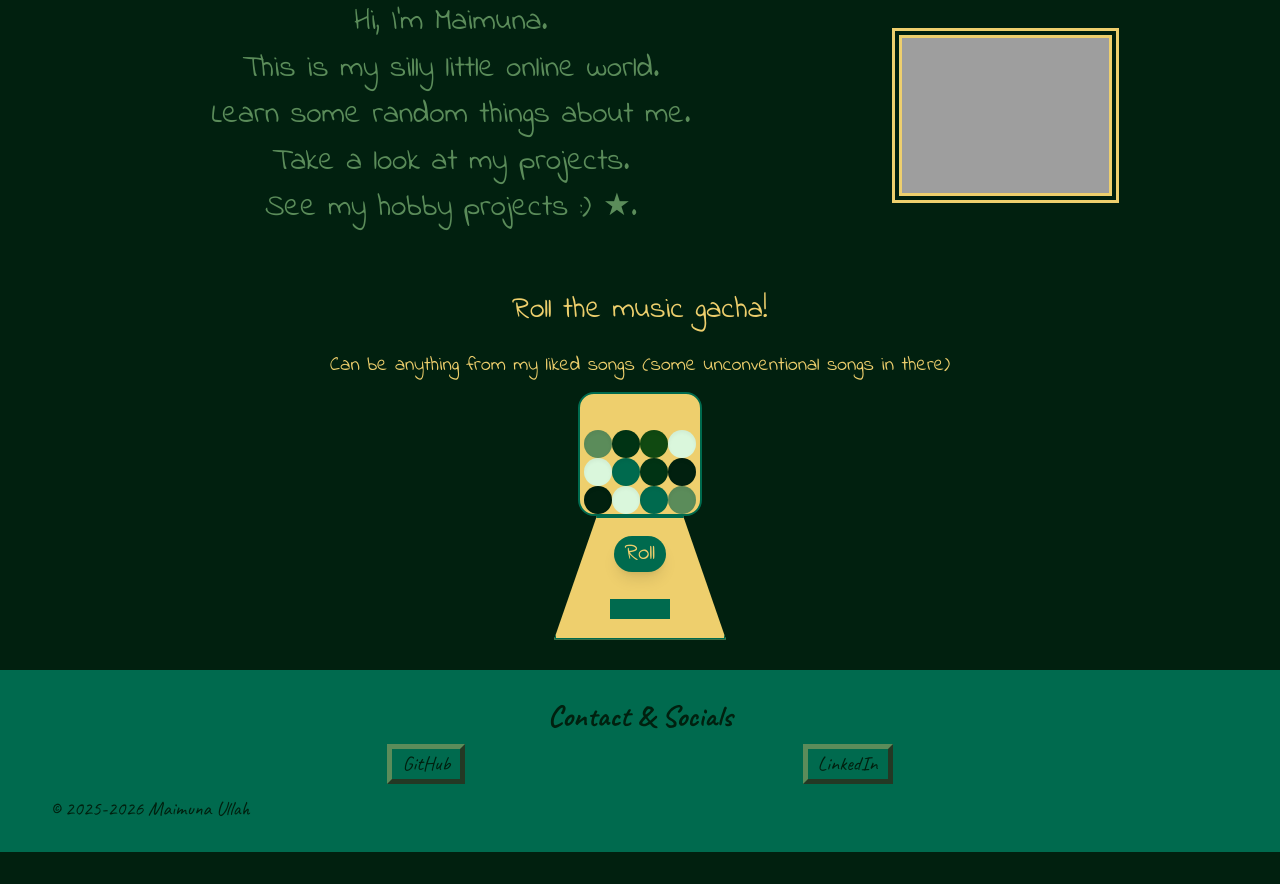
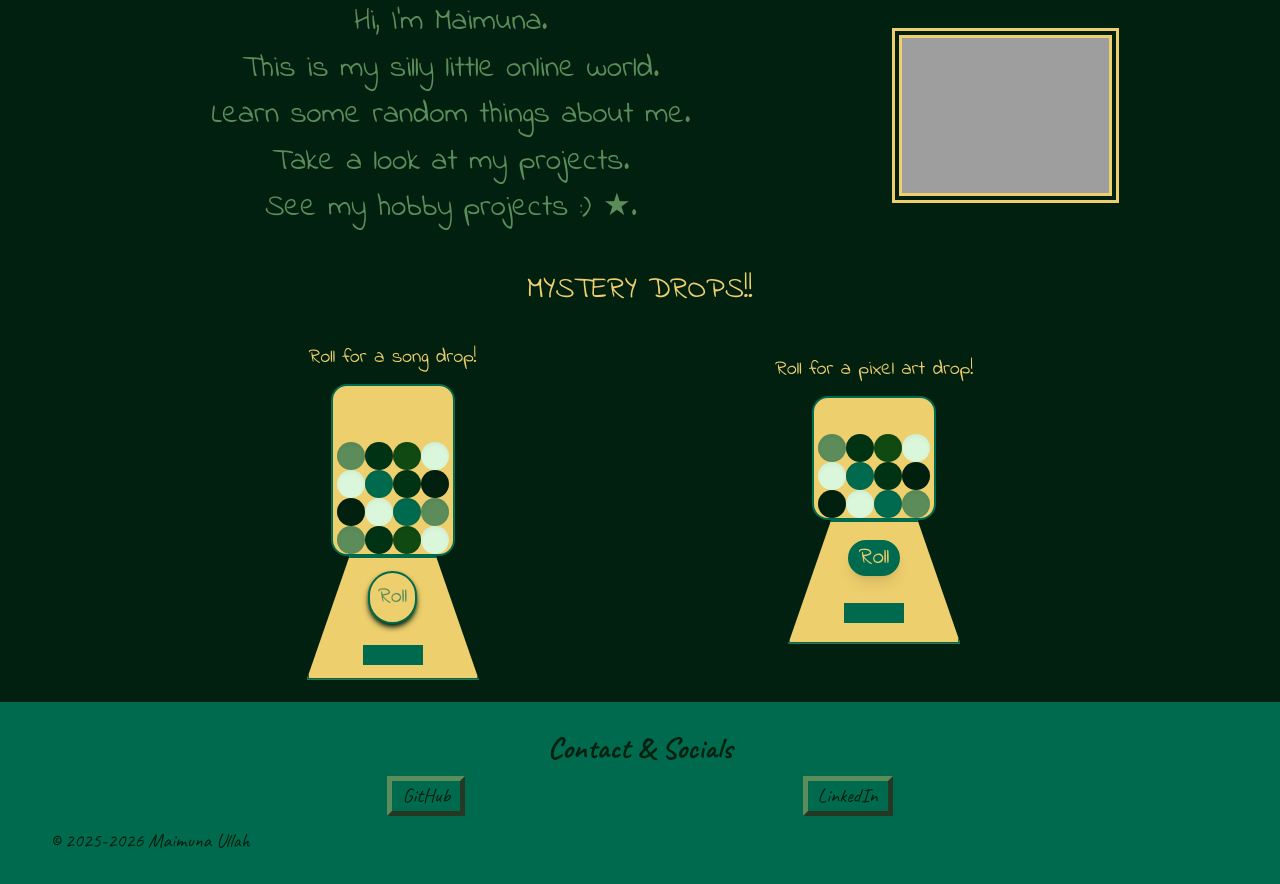
Before and after one commit to MaimunaU/personal-site, a Flask app: page / in a window 1280 px wide. Shown: the part 205-1089 px from the top of the page. Before the commit the page ends 1057 px from the top, so only its background shows below. Run offline with Flask 3, Linux system fonts and the light colour scheme; grey boxes are pictures that could not be loaded.

Commit message:
changes to song gacha and added another random pull interaction

```diff
--- a/app.py
+++ b/app.py
@@ -1,4 +1,4 @@
-import json, random, os
+import json, random, os, pyfiglet
 from flask import Flask, render_template, jsonify
 
 app = Flask(__name__)
@@ -60,5 +60,36 @@ def pull_gacha():
     chosen_song = random.choice(ALL_SONGS)
     return jsonify(chosen_song)
 
+@app.route('/api/pixel-art', methods=['GET'])
+def generate_pixel_art():
+
+    hue = random.randint(30, 270)
+    main_color = f"hsl({hue}, 50%, 70%)"
+    bg_color = "black"
+
+    # Start building the SVG code string
+    # We use a 10x10 grid coordinate system
+    svg_parts = [f'<svg xmlns="http://www.w3.org/2000/svg" viewBox="0 0 10 10" width="200" height="200">']
+    svg_parts.append(f'<rect width="10" height="10" fill="{bg_color}"/>')
+
+    # Loop through rows (0 to 9) and columns (0 to 4 - only the left half!)
+    for y in range(10):
+        for x in range(5):
+            # 50% chance a block is filled
+            if random.choice([True, False]):
+                # 1. Draw the pixel on the left side
+                svg_parts.append(f'<rect x="{x}" y="{y}" width="1" height="1" fill="{main_color}"/>')
+
+                # 2. Automatically mirror it to the right side (column 9 down to 5)
+                mirror_x = 9 - x
+                svg_parts.append(f'<rect x="{mirror_x}" y="{y}" width="1" height="1" fill="{main_color}"/>')
+
+    svg_parts.append('</svg>')
+
+    # Combine everything into one string of valid SVG code
+    svg_string = "".join(svg_parts)
+
+    return jsonify({"svg": svg_string})
+
 if __name__ == '__main__':
     app.run(debug=True, port=5000)
--- a/static/dist/output.css
+++ b/static/dist/output.css
@@ -28,6 +28,7 @@
     --text-4xl--line-height: calc(2.5 / 2.25);
     --font-weight-bold: 700;
     --radius-md: 0.375rem;
+    --radius-lg: 0.5rem;
     --radius-xl: 0.75rem;
     --radius-2xl: 1rem;
     --default-transition-duration: 150ms;
@@ -240,6 +241,9 @@
   .h-31 {
     height: calc(var(--spacing) * 31);
   }
+  .h-43 {
+    height: calc(var(--spacing) * 43);
+  }
   .w-7 {
     width: calc(var(--spacing) * 7);
   }
@@ -347,14 +351,14 @@
   .object-cover {
     object-fit: cover;
   }
+  .p-2 {
+    padding: calc(var(--spacing) * 2);
+  }
   .p-6 {
     padding: calc(var(--spacing) * 6);
   }
   .py-3 {
     padding-block: calc(var(--spacing) * 3);
-  }
-  .py-5 {
-    padding-block: calc(var(--spacing) * 5);
   }
   .py-7 {
     padding-block: calc(var(--spacing) * 7);
@@ -399,6 +403,9 @@
     font-size: var(--text-xs);
     line-height: var(--tw-leading, var(--text-xs--line-height));
   }
+  .text-\[22px\] {
+    font-size: 22px;
+  }
   .text-\[23px\] {
     font-size: 23px;
   }
@@ -438,9 +445,19 @@
     --tw-shadow: 0 10px 15px -3px var(--tw-shadow-color, rgb(0 0 0 / 0.1)), 0 4px 6px -4px var(--tw-shadow-color, rgb(0 0 0 / 0.1));
     box-shadow: var(--tw-inset-shadow), var(--tw-inset-ring-shadow), var(--tw-ring-offset-shadow), var(--tw-ring-shadow), var(--tw-shadow);
   }
+  .shadow-md {
+    --tw-shadow: 0 4px 6px -1px var(--tw-shadow-color, rgb(0 0 0 / 0.1)), 0 2px 4px -2px var(--tw-shadow-color, rgb(0 0 0 / 0.1));
+    box-shadow: var(--tw-inset-shadow), var(--tw-inset-ring-shadow), var(--tw-ring-offset-shadow), var(--tw-ring-shadow), var(--tw-shadow);
+  }
   .ring {
     --tw-ring-shadow: var(--tw-ring-inset,) 0 0 0 calc(1px + var(--tw-ring-offset-width)) var(--tw-ring-color, currentcolor);
     box-shadow: var(--tw-inset-shadow), var(--tw-inset-ring-shadow), var(--tw-ring-offset-shadow), var(--tw-ring-shadow), var(--tw-shadow);
+  }
+  .shadow-dark-green {
+    --tw-shadow-color: #01200f;
+    @supports (color: color-mix(in lab, red, red)) {
+      --tw-shadow-color: color-mix(in oklab, var(--color-dark-green) var(--tw-shadow-alpha), transparent);
+    }
   }
   .transition-all {
     transition-property: all;
--- a/static/js/main.js
+++ b/static/js/main.js
@@ -69,4 +69,12 @@ document.addEventListener('DOMContentLoaded', () => {
           console.error("Failed to pull gacha:", err);
       }
   });
+
+  document.getElementById('pixel-btn').addEventListener('click', async () => {
+    const response = await fetch('/api/pixel-art');
+    const data = await response.json();
+
+    // Inject the raw SVG string directly into the webpage
+    document.getElementById('art-container').innerHTML = data.svg;
+  });
 });
--- a/templates/index.html
+++ b/templates/index.html
@@ -45,10 +45,61 @@
             </div>
         </div>
 
-        <!-- gacha machine -->
-        <div class="text-center py-5 flex items-center justify-center flex-col">
-            <p class="text-3xl text-jasmine py-3">Roll the music gacha!</p>
-            <p class="text-xl text-jasmine py-3">Can be anything from my liked songs (some unconventional songs in there)</p>
+        <!-- random pulls -->
+        <p class="text-3xl text-jasmine py-3 text-center">MYSTERY DROPS!!</p>
+        <div class="flex justify-evenly items-center">
+            <!-- music pulls -->
+            <div class="text-center flex py-3 items-center justify-center flex-col">
+                <p class="text-xl text-jasmine py-3">Roll for a song drop!</p>
+                <div class="bg-jasmine rounded-2xl w-31 h-43 center flex items-center border-2 border-bottle-green flex-col justify-end">
+                    <div class="flex">
+                        <div class="w-7 h-7 bg-sea-green rounded-full shadow-inner"></div>
+                        <div class="w-7 h-7 bg-pakistan-green rounded-full shadow-inner"></div>
+                        <div class="w-7 h-7 bg-green rounded-full shadow-inner"></div>
+                        <div class="w-7 h-7 bg-nyanza rounded-full shadow-inner"></div>
+                    </div>
+                    <div class="flex">
+                        <div class="w-7 h-7 bg-nyanza rounded-full shadow-inner"></div>
+                        <div class="w-7 h-7 bg-bottle-green rounded-full shadow-inner"></div>
+                        <div class="w-7 h-7 bg-pakistan-green rounded-full shadow-inner"></div>
+                        <div class="w-7 h-7 bg-dark-green rounded-full shadow-inner"></div>
+                    </div>
+                    <div class="flex">
+                        <div class="w-7 h-7 bg-dark-green rounded-full shadow-inner"></div>
+                        <div class="w-7 h-7 bg-nyanza rounded-full shadow-inner"></div>
+                        <div class="w-7 h-7 bg-bottle-green rounded-full shadow-inner"></div>
+                        <div class="w-7 h-7 bg-sea-green rounded-full shadow-inner"></div>
+                    </div>
+                    <div class="flex">
+                        <div class="w-7 h-7 bg-sea-green rounded-full shadow-inner"></div>
+                        <div class="w-7 h-7 bg-pakistan-green rounded-full shadow-inner"></div>
+                        <div class="w-7 h-7 bg-green rounded-full shadow-inner"></div>
+                        <div class="w-7 h-7 bg-nyanza rounded-full shadow-inner"></div>
+                    </div>
+                </div>
+                <!-- The Base (Trapezoid) -->
+                <div class="w-43 h-31 bg-jasmine [clip-path:polygon(25%_0%,75%_0%,100%_100%,0%_100%)] flex items-center justify-evenly shadow-lg border-2 border-bottle-green flex-col">
+                    <!-- Coin Slot / Knob -->
+                    <!-- Gacha Machine Graphic/Button -->
+                    <button id="roll-btn" class="bg-jasmine border-2 border-bottle-green rounded-full p-2 text-[22px] shadow-dark-green shadow-md">
+                    Roll</button>
+                    <div class="w-15 h-5 bg-bottle-green mt-2"></div>
+                </div>
+
+                <!-- Drop-out Card (Initially Hidden with Tailwind's 'hidden' class) -->
+                <div id="gacha-card" class="hidden mt-6 max-w-sm mx-auto bg-nyanza border-2 border-bottle-green rounded-xl p-6 shadow-lg flex items-center space-x-4 transition-all duration-300">
+                    <img id="gacha-img" src="" alt="Album Art" class="w-20 h-20 rounded-md object-cover">
+                    <div class="text-left">
+                        <h4 id="gacha-title" class="font-bold text-lg text-dark-green">Song Title</h4>
+                        <p id="gacha-artist" class="text-sm text-gray-600">Artist Name</p>
+                        <a id="gacha-link" href="#" target="_blank" class="text-xs text-blue-500 underline mt-1 inline-block">Listen on Spotify ↗</a>
+                    </div>
+                </div>
+            </div>
+
+            <!-- pixel art pulls -->
+            <div class="text-center flex py-3 items-center justify-center flex-col">
+                <p class="text-xl text-jasmine py-3">Roll for a pixel art drop!</p>
                 <div class="bg-jasmine rounded-2xl w-31 h-31 center flex items-center border-2 border-bottle-green flex-col justify-end">
                     <div class="flex">
                         <div class="w-7 h-7 bg-sea-green rounded-full shadow-inner"></div>
@@ -71,22 +122,12 @@
                 </div>
                 <!-- The Base (Trapezoid) -->
                 <div class="w-43 h-31 bg-jasmine [clip-path:polygon(25%_0%,75%_0%,100%_100%,0%_100%)] flex items-center justify-evenly shadow-lg border-2 border-bottle-green flex-col">
-                <!-- Coin Slot / Knob -->
                     <!-- Gacha Machine Graphic/Button -->
-                <button id="roll-btn" class="bg-bottle-green text-jasmine text-center text-[23px] w-13 h-9 rounded-full shadow-lg hover:bg-opacity-90">
-                Roll</button>
-                <!-- <div class="w-13 h-9 bg-bottle-green rounded-full mt-2"></div> -->
+                    <button id="pixel-btn" class="bg-bottle-green text-jasmine text-center text-[23px] w-13 h-9 rounded-full shadow-lg">Roll</button>
                     <div class="w-15 h-5 bg-bottle-green mt-2"></div>
                 </div>
 
-            <!-- Drop-out Card (Initially Hidden with Tailwind's 'hidden' class) -->
-            <div id="gacha-card" class="hidden mt-6 max-w-sm mx-auto bg-nyanza border-2 border-bottle-green rounded-xl p-6 shadow-lg flex items-center space-x-4 transition-all duration-300">
-                <img id="gacha-img" src="" alt="Album Art" class="w-20 h-20 rounded-md object-cover">
-                <div class="text-left">
-                    <h4 id="gacha-title" class="font-bold text-lg text-dark-green">Song Title</h4>
-                    <p id="gacha-artist" class="text-sm text-gray-600">Artist Name</p>
-                    <a id="gacha-link" href="#" target="_blank" class="text-xs text-blue-500 underline mt-1 inline-block">Listen on Spotify ↗</a>
-                </div>
+                <div id="art-container" class="mt-6 flex flex-col items-center justify-center"></div>
             </div>
         </div>
 
```
Lines whose indentation alone changed are shown as unchanged.
